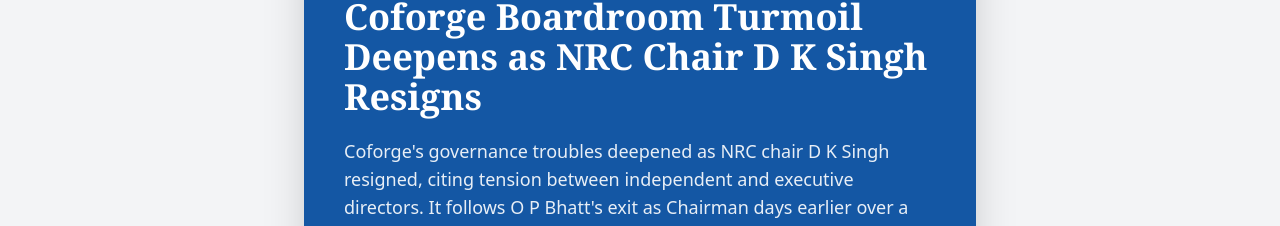
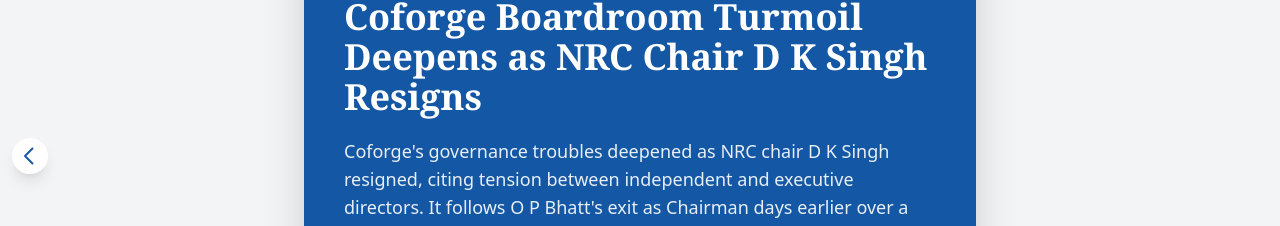
Before and after one commit to devampandey/thefinancialbuddy-website, a Next.js app: page /shorts in a window 1280 px wide. Shown: the part 346-572 px from the top of the page. Built offline with nearby package versions, Linux system fonts and the light colour scheme; no server answers.

Commit message:
Shorts: fix click/wheel navigation with visible arrow buttons + wheel-to-horizontal mapping

```diff
--- a/components/ShortsFeed.js
+++ b/components/ShortsFeed.js
@@ -76,27 +76,46 @@
     return () => observer.disconnect();
   }, [posts.length]);
 
+  function scrollByCard(direction) {
+    const container = containerRef.current;
+    if (!container) return;
+    container.scrollBy({ left: direction * container.clientWidth, behavior: "smooth" });
+  }
+
   useEffect(() => {
     function handleKeyDown(e) {
-      const container = containerRef.current;
-      if (!container) return;
-      if (e.key === "ArrowRight") {
-        container.scrollBy({ left: container.clientWidth, behavior: "smooth" });
-      } else if (e.key === "ArrowLeft") {
-        container.scrollBy({ left: -container.clientWidth, behavior: "smooth" });
-      }
+      if (e.key === "ArrowRight") scrollByCard(1);
+      else if (e.key === "ArrowLeft") scrollByCard(-1);
     }
     window.addEventListener("keydown", handleKeyDown);
     return () => window.removeEventListener("keydown", handleKeyDown);
   }, []);
 
+  // A plain mouse wheel only ever reports vertical motion (deltaY) — there's
+  // no drag-to-pan on a native overflow container either, which is what
+  // made left/right feel "broken" to a mouse user with no trackpad. This
+  // redirects normal wheel scrolling into horizontal movement so spinning
+  // the wheel pages through cards the same way it used to page down them.
+  useEffect(() => {
+    const container = containerRef.current;
+    if (!container) return undefined;
+
+    function handleWheel(e) {
+      if (Math.abs(e.deltaY) <= Math.abs(e.deltaX)) return;
+      e.preventDefault();
+      container.scrollLeft += e.deltaY;
+    }
+    container.addEventListener("wheel", handleWheel, { passive: false });
+    return () => container.removeEventListener("wheel", handleWheel);
+  }, []);
+
   return (
-    <div
-      ref={containerRef}
-      className="no-scrollbar flex w-full snap-x snap-mandatory overflow-x-scroll scroll-smooth"
-      style={{ height: height ? `${height}px` : "100dvh" }}
-    >
-      {posts.map((post, i) => {
+    <div className="relative w-full" style={{ height: height ? `${height}px` : "100dvh" }}>
+      <div
+        ref={containerRef}
+        className="no-scrollbar flex h-full w-full snap-x snap-mandatory overflow-x-scroll scroll-smooth"
+      >
+        {posts.map((post, i) => {
         const theme = CARD_THEMES[i % CARD_THEMES.length];
         return (
           // Outer slide is a neutral, full-height snap stop — it's what
@@ -160,7 +179,39 @@
             </div>
           </section>
         );
-      })}
+        })}
+      </div>
+
+      {/* Explicit click targets — a native overflow container has no
+          drag-to-pan for mouse users (only touch/trackpad swipe and, now,
+          the wheel handler above actually move it), so anyone without a
+          trackpad had no way to advance by clicking. Hidden on small
+          screens, where touch swipe is the primary — and sufficient —
+          interaction. */}
+      {activeIndex > 0 && (
+        <button
+          type="button"
+          onClick={() => scrollByCard(-1)}
+          aria-label="Previous story"
+          className="absolute left-3 top-1/2 z-10 hidden -translate-y-1/2 items-center justify-center rounded-full bg-white/90 p-2 text-navy shadow-lg transition-opacity hover:opacity-90 sm:flex"
+        >
+          <svg width="20" height="20" viewBox="0 0 16 16" fill="none">
+            <path d="M10 2L4 8l6 6" stroke="currentColor" strokeWidth="1.5" strokeLinecap="round" strokeLinejoin="round" />
+          </svg>
+        </button>
+      )}
+      {activeIndex < posts.length - 1 && (
+        <button
+          type="button"
+          onClick={() => scrollByCard(1)}
+          aria-label="Next story"
+          className="absolute right-3 top-1/2 z-10 hidden -translate-y-1/2 items-center justify-center rounded-full bg-white/90 p-2 text-navy shadow-lg transition-opacity hover:opacity-90 sm:flex"
+        >
+          <svg width="20" height="20" viewBox="0 0 16 16" fill="none">
+            <path d="M6 2l6 6-6 6" stroke="currentColor" strokeWidth="1.5" strokeLinecap="round" strokeLinejoin="round" />
+          </svg>
+        </button>
+      )}
     </div>
   );
 }
```
